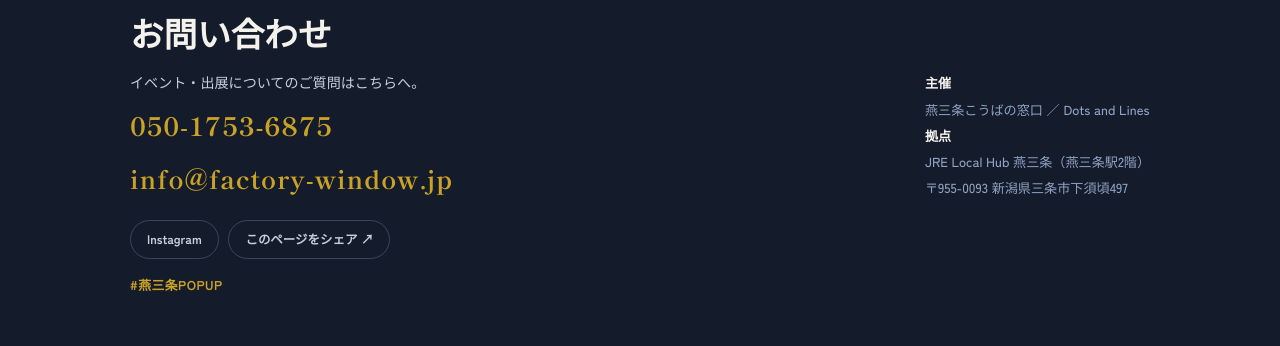
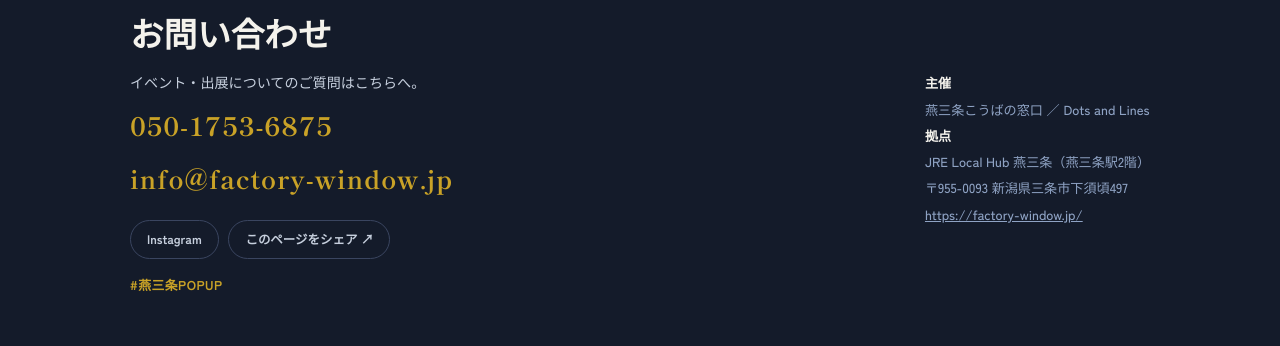
Before and after one commit to dotsandlines-tsubamesanjo/tokyo2026, a plain HTML site: page index.html in a window 1280 px wide. Shown: the part 6223-6569 px from the top of the page. Drawn offline with Linux system fonts and the light colour scheme.

Commit message:
Add JRE Local Hub Tsubamesanjo website URL to contact section (#3)
Claude-Session: https://claude.ai/code/session_01A9xk2Tg3AYULiokxegsYvx

Co-authored-by: Claude <noreply@anthropic.com>

```diff
--- a/index.html
+++ b/index.html
@@ -631,7 +631,8 @@
         燕三条こうばの窓口 ／ Dots and Lines<br>
         <b>拠点</b><br>
         JRE Local Hub 燕三条（燕三条駅2階）<br>
-        〒955-0093 新潟県三条市下須頃497
+        〒955-0093 新潟県三条市下須頃497<br>
+        <a href="https://factory-window.jp/" target="_blank" rel="noopener" style="color:inherit">https://factory-window.jp/</a>
       </div>
     </div>
   </div>
```
